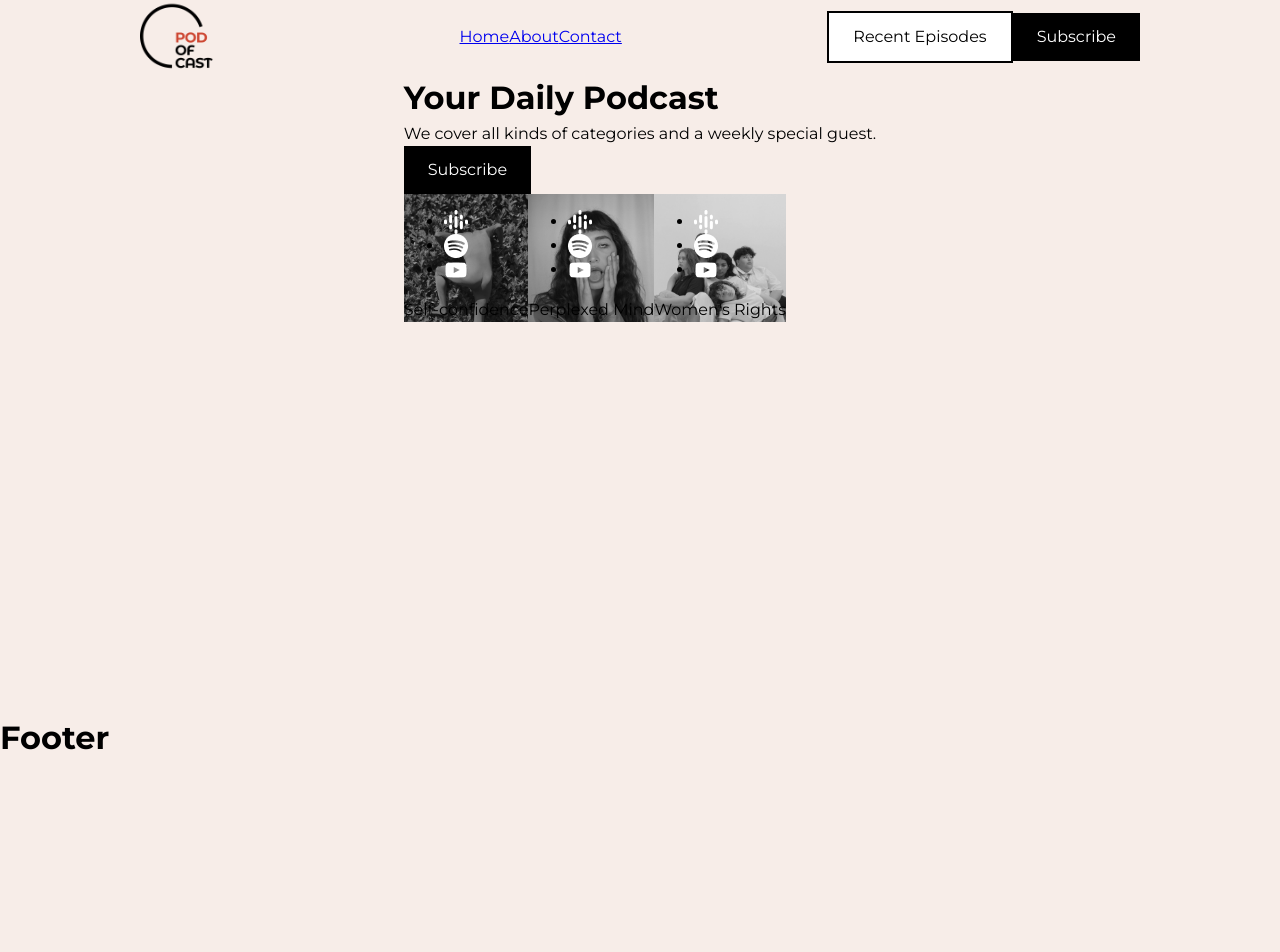
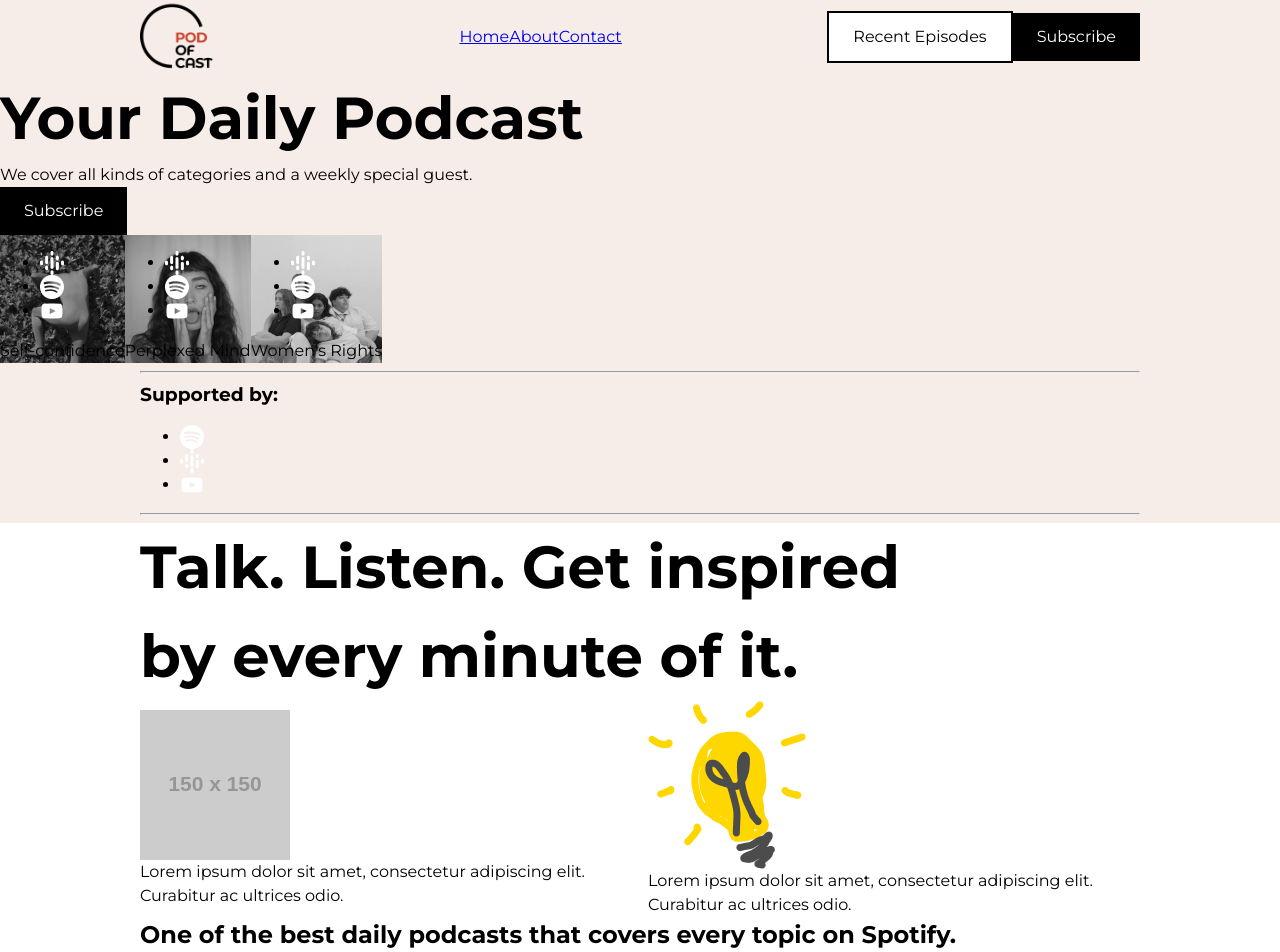
Before and after one commit to maci-kb24/podcast-app, a React (Vite) app: page / in a window 1280 px wide. Shown: the top 952 px of the page. Before the commit the page ends 800 px from the top, so only its background shows below. Built offline with nearby package versions, Linux system fonts and the light colour scheme.

Commit message:
add testimonial component

```diff
--- a/src/components/Home/HomeHero.jsx
+++ b/src/components/Home/HomeHero.jsx
@@ -71,6 +71,30 @@ const Hero = ({ heading, subheading }) => {
           );
         })}
       </div>
+      <div className="hero-logos">
+        <div className="container">
+          <hr />
+          <div className="logos">
+            <div>
+              <h3>Supported by:</h3>
+            </div>
+            <div>
+              <ul>
+                <li>
+                  <img src={Spotify} />
+                </li>
+                <li>
+                  <img src={Google} />
+                </li>
+                <li>
+                  <img src={Youtube} />
+                </li>
+              </ul>
+            </div>
+          </div>
+          <hr />
+        </div>
+      </div>
     </div>
   );
 };
--- /dev/null
+++ b/src/components/Home/Testimonial.jsx
@@ -0,0 +1,51 @@
+// import illustration from "../../assets/images/illustation.svg";
+import Ideas from "../../assets/images/ideas.png";
+import "./testimonial.css";
+
+const Testimonial = () => {
+  return (
+    <div className="testimonial">
+      <div className="container">
+        <div className="testimonial-top">
+          <div>
+            <h1>
+              Talk. Listen. Get inspired
+              <br /> by every minute of it.
+            </h1>
+          </div>
+
+          <div className="grid testimonial-content">
+            <div>
+              <img src="https://placehold.co/150" alt="illustation" />
+              <p>
+                Lorem ipsum dolor sit amet, consectetur adipiscing elit.
+                Curabitur ac ultrices odio.
+              </p>
+            </div>
+            <div>
+              <img src={Ideas} />
+              <p>
+                Lorem ipsum dolor sit amet, consectetur adipiscing elit.
+                Curabitur ac ultrices odio.
+              </p>
+            </div>
+          </div>
+        </div>
+        <div className="testimonial-middle">
+          <div>
+            <p></p>
+            <h2>
+              One of the best daily podcasts that covers every topic on Spotify.
+            </h2>
+          </div>
+          <div>
+            <span>John Smith,</span>
+            <span>Social Community Manager</span>
+          </div>
+        </div>
+      </div>
+    </div>
+  );
+};
+
+export default Testimonial;
--- /dev/null
+++ b/src/components/Home/testimonial.css
@@ -0,0 +1,3 @@
+.testimonial {
+  background-color: white;
+}
--- a/src/index.css
+++ b/src/index.css
@@ -68,7 +68,24 @@ body {
   position: relative;
   background-color: var(--champagne);
 }
-
+.container {
+  width: calc(100% - 280px);
+  margin: 0 auto;
+}
+.grid {
+  display: grid;
+  place-items: center;
+  gap: 1rem;
+}
+@media (min-width: 50em) {
+  .grid {
+    grid-auto-flow: column;
+    grid-auto-columns: 1fr;
+  }
+}
+h1 {
+  font-size: var(--fs-59);
+}
 /* A elements that don't have a class get default styles */
 a:not([class]) {
   text-decoration-skip-ink: auto;
--- a/src/layout/Navbar/Navbar.jsx
+++ b/src/layout/Navbar/Navbar.jsx
@@ -5,7 +5,7 @@ import styles from "./navbar.module.css";
 
 const Navbar = () => {
   return (
-    <div className={styles.container}>
+    <div className="container">
       <nav className={styles.navbar}>
         <a className="logo">
           <img src={Logo} style={{ width: "74px", height: "74px" }} />
--- a/src/layout/Navbar/navbar.module.css
+++ b/src/layout/Navbar/navbar.module.css
@@ -1,7 +1,3 @@
-.container {
-  width: calc(100% - 280px);
-  margin: 0 auto;
-}
 .navbar {
   display: flex;
   align-items: center;
--- a/src/main.jsx
+++ b/src/main.jsx
@@ -1,10 +1,10 @@
 import React from "react";
 import ReactDOM from "react-dom/client";
 import "./index.css";
-import Podcast from "./root/Podcast";
+import App from "./root/App";
 
 ReactDOM.createRoot(document.getElementById("root")).render(
   <React.StrictMode>
-    <Podcast />
+    <App />
   </React.StrictMode>
 );
--- a/src/root/Podcast.jsx
+++ b/src/root/App.jsx
@@ -10,7 +10,7 @@ const Podcast = () => {
       <BrowserRouter>
         <Layout>
           <Routes>
-            <Route path="/" element={<Home />} />
+            <Route path="/" exact element={<Home />} />
             <Route path="/about" element={<About />} />
             <Route path="/contact" element={<Contact />} />
           </Routes>
--- a/src/routes/home.jsx
+++ b/src/routes/home.jsx
@@ -1,5 +1,6 @@
 import styles from "./home.module.css";
 import HomeHero from "../components/Home/HomeHero";
+import Testimonial from "../components/Home/Testimonial";
 
 const Home = () => {
   const heading = "Your Daily Podcast";
@@ -9,6 +10,7 @@ const Home = () => {
   return (
     <div className={styles.home}>
       <HomeHero heading={heading} subheading={subheading} />
+      <Testimonial />
     </div>
   );
 };
--- a/src/routes/home.module.css
+++ b/src/routes/home.module.css
@@ -1,5 +1,5 @@
-.home {
+/* .home {
   display: flex;
   min-height: 80vh;
   justify-content: center;
-}
+} */
```
Also changed, not shown: src/assets/images/ideas.png (added), src/assets/images/illustration.svg (added).
